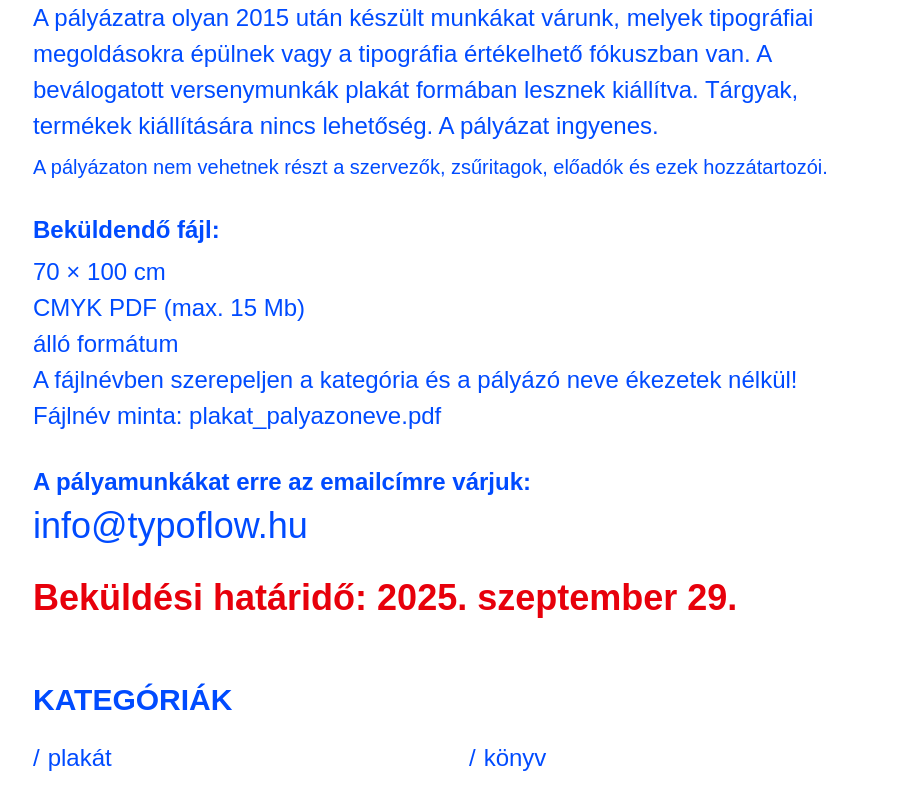
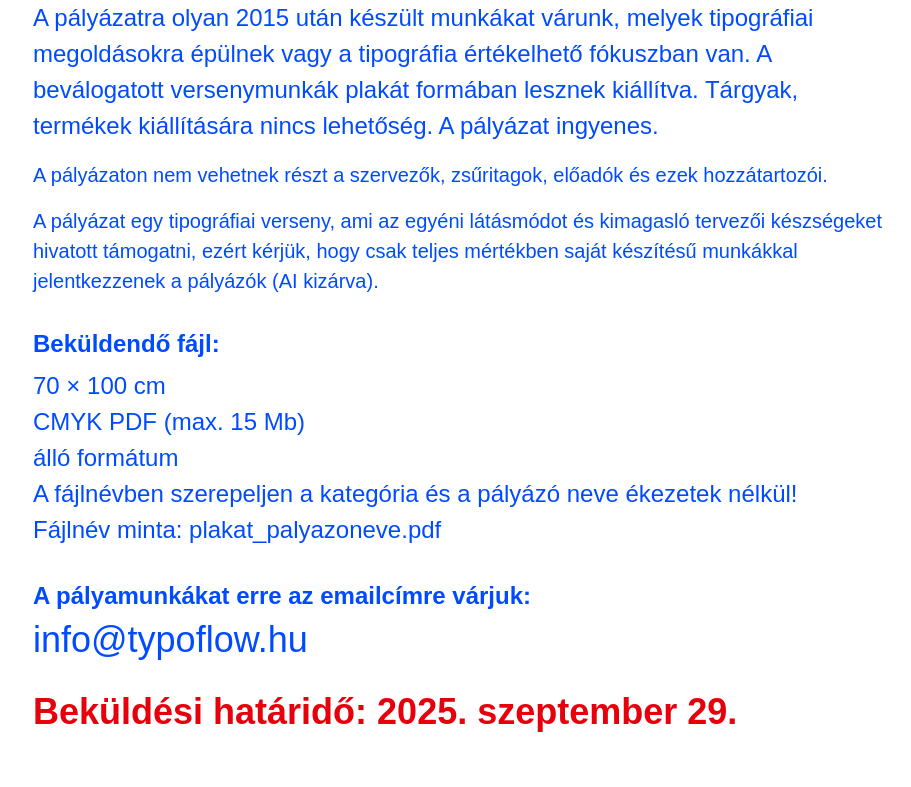
Before and after one commit to somahargitai/typo-flow-2025, a React (Vite) app: page / in a window 1280 px wide. Shown: the part 1738-2525 px from the top of the page, without its empty margins (175-1086 px from the left). Built offline with nearby package versions, Linux system fonts and the light colour scheme.

Commit message:
feat: no ai note in competition

```diff
--- a/src/contexts/LanguageContext.jsx
+++ b/src/contexts/LanguageContext.jsx
@@ -36,6 +36,8 @@ export const LanguageProvider = ({ children }) => {
           'A pályázatra olyan 2015 után készült munkákat várunk, melyek tipográfiai megoldásokra épülnek vagy a tipográfia értékelhető fókuszban van. A beválogatott versenymunkák plakát formában lesznek kiállítva. Tárgyak, termékek kiállítására nincs lehetőség. A pályázat ingyenes.',
         exception:
           'A pályázaton nem vehetnek részt a szervezők,  zsűritagok, előadók és ezek hozzátartozói.',
+        noCheating:
+          'A pályázat egy tipográfiai verseny, ami az egyéni látásmódot és kimagasló tervezői készségeket hivatott támogatni, ezért kérjük, hogy csak teljes mértékben saját készítésű munkákkal jelentkezzenek a pályázók (AI kizárva).',
         fileRequirements: 'Beküldendő fájl:',
         imageParameters: '70 × 100 cm',
         fileSize: 'CMYK PDF (max. 15 Mb)',
@@ -116,7 +118,8 @@ export const LanguageProvider = ({ children }) => {
       },
       dataProtection: {
         title: 'Adatkezelési tájékoztató',
-        content: 'A pályázat egy tipográfiai verseny, ami az egyéni látásmódot és kimagasló tervezői készségeket hivatott támogatni, ezért kérjük, hogy csak teljes mértékben saját készítésű munkákkal jelentkezzenek a pályázók (AI kizárva).\n\nA pályázatra jelentkezők vállalják, hogy a pályázatra benyújtott tervek kiállításra kerülhetnek, a Széchenyi István Egyetem és/vagy a Design Campus kommunikációs felületein megjelenhetnek. A pályázók elfogadják, hogy pályázatuk részeként megadott adataikat a TypoFlow szervezői megismerik és a TypoFlow 2025 projekthez felhasználják.\n\nAz oldal használatával elfogadod a sütihasználatot. A sütiket azért használjuk, hogy hatékonyabb legyen az oldal működése.\n\nCopyright © 2025 — Minden jog fenntartva',
+        content:
+          'A pályázatra jelentkezők vállalják, hogy a pályázatra benyújtott tervek kiállításra kerülhetnek, a Széchenyi István Egyetem és/vagy a Design Campus kommunikációs felületein megjelenhetnek. A pályázók elfogadják, hogy pályázatuk részeként megadott adataikat a TypoFlow szervezői megismerik és a TypoFlow 2025 projekthez felhasználják.\n\nAz oldal használatával elfogadod a sütihasználatot. A sütiket azért használjuk, hogy hatékonyabb legyen az oldal működése.\n\nCopyright © 2025 — Minden jog fenntartva',
       },
     },
     EN: {
@@ -137,6 +140,8 @@ export const LanguageProvider = ({ children }) => {
           'We welcome works created after 2015 that are based on typographic solutions or have typography as a clearly appreciable focus. Selected competition works will be exhibited in poster format. There is no possibility to exhibit objects or products. Participation is free of charge.',
         exception:
           'The competition is not open to organizers, jury members, speakers and their associated persons.',
+        noCheating:
+          'The competition is a typography contest designed to support individual vision and outstanding design skills, therefore we ask that applicants only submit works that are entirely their own creation (AI excluded).',
         fileRequirements: 'File requirements:',
         imageParameters: '70 × 100 cm',
         fileSize: 'CMYK PDF (max. 15 Mb)',
@@ -217,7 +222,8 @@ export const LanguageProvider = ({ children }) => {
       },
       dataProtection: {
         title: 'Data Protection Information',
-        content: 'The competition is a typography contest designed to support individual vision and outstanding design skills, therefore we ask that applicants only submit works that are entirely their own creation (AI excluded).\n\nApplicants agree that the designs submitted for the competition may be exhibited and may appear on the communication channels of Széchenyi István University and/or Design Campus. Applicants accept that the data provided as part of their application will be known by the TypoFlow organizers and used for the TypoFlow 2025 project.\n\nBy using this site, you accept the use of cookies. We use cookies to make the site more efficient.\n\nCopyright © 2025 — All rights reserved',
+        content:
+          'Applicants agree that the designs submitted for the competition may be exhibited and may appear on the communication channels of Széchenyi István University and/or Design Campus. Applicants accept that the data provided as part of their application will be known by the TypoFlow organizers and used for the TypoFlow 2025 project.\n\nBy using this site, you accept the use of cookies. We use cookies to make the site more efficient.\n\nCopyright © 2025 — All rights reserved',
       },
     },
   }
--- a/src/sections/Competition.jsx
+++ b/src/sections/Competition.jsx
@@ -21,7 +21,7 @@ const Competition = () => {
 
           {/* Description */}
           <p
-            className="text-lg md:text-2xl leading-normal mb-2"
+            className="text-lg md:text-2xl leading-normal mb-4"
             style={{
               fontFamily: 'Geist, sans-serif',
               color: '#004bff',
@@ -32,13 +32,24 @@ const Competition = () => {
 
           <p
             className="text-sm sm:text-sm md:text-lg lg:text-lg xl:text-xl
+              2xl:text-xl leading-normal mb-4"
+            style={{
+              fontFamily: 'Geist, sans-serif',
+              color: '#004bff',
+            }}
+          >
+            {translationsOfLanguage.competition.exception}
+          </p>
+
+          <p
+            className="text-sm sm:text-sm md:text-lg lg:text-lg xl:text-xl
               2xl:text-xl leading-normal mb-8"
             style={{
               fontFamily: 'Geist, sans-serif',
               color: '#004bff',
             }}
           >
-            {translationsOfLanguage.competition.exception}
+            {translationsOfLanguage.competition.noCheating}
           </p>
 
           {/* File Requirements Section */}
```
